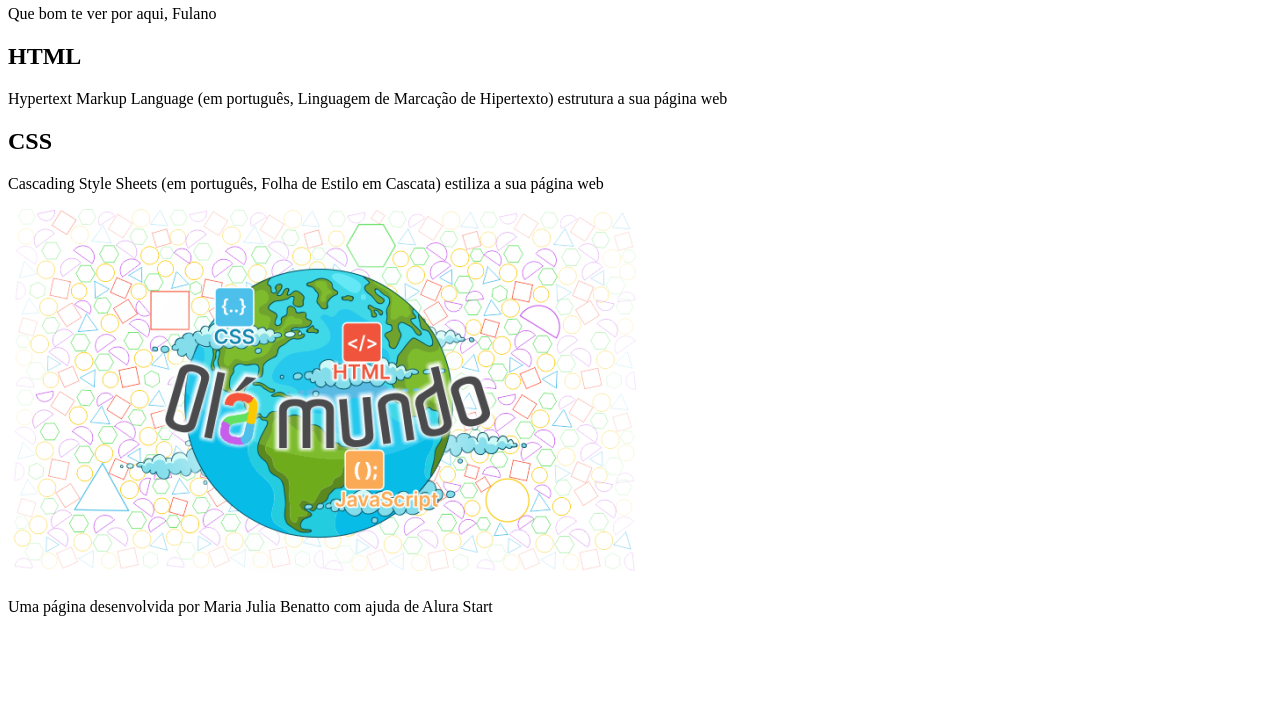
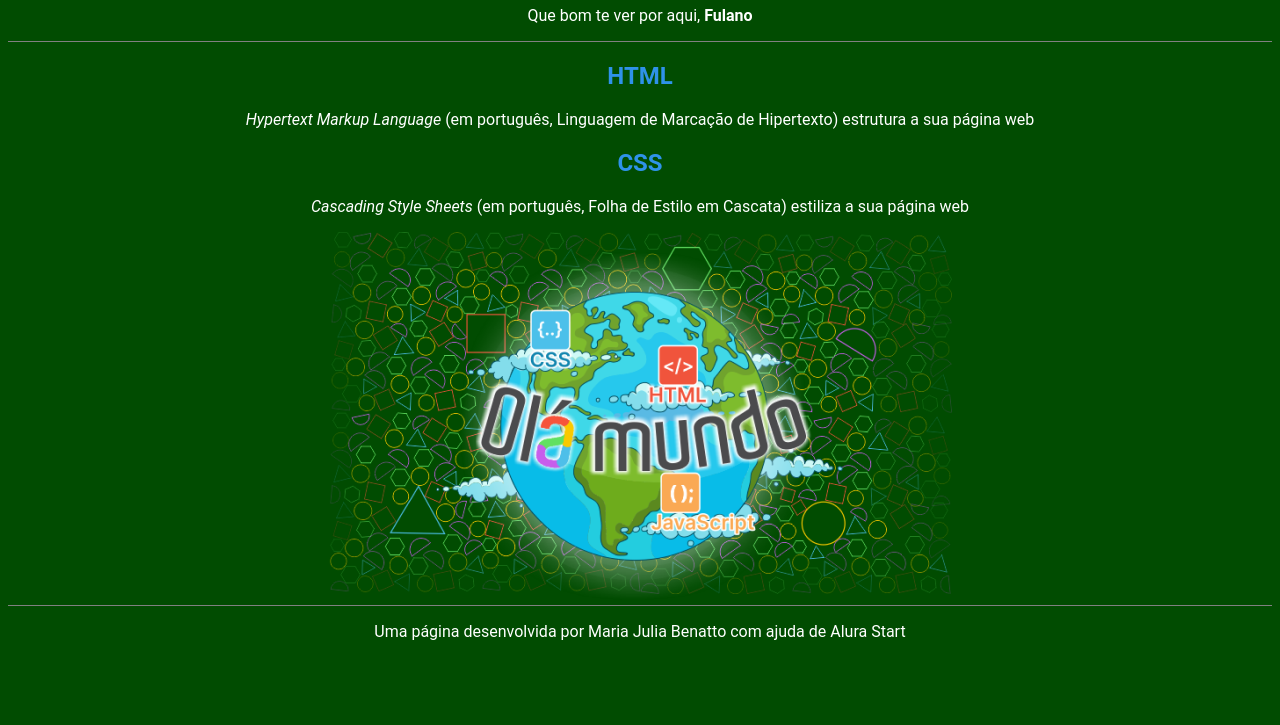
Before and after one commit to MJBenetti/Hey-World, a plain HTML site: page index.html in a window 1280 px wide. Shown: the part 75-800 px from the top of the page. Drawn offline with Linux system fonts and the light colour scheme.

Commit message:
Add files via upload

```diff
--- a/index.html
+++ b/index.html
@@ -4,26 +4,26 @@
     <meta charset="UTF-8">
     <meta name="viewport" content="width=device-width, initial-scale=1.0">
     <title>Hello World</title>
+    <link rel="stylesheet" href="style.css">
 </head>
 <body>
     <header>
         <h1>Hello World</h1>
-        <p>Que bom te ver por aqui, Fulano</p>
+        <p>Que bom te ver por aqui, <span id="nome-usuário">Fulano</span></p>
 
     </header>
 
     <section>
         <h2>HTML</h2>
-        <P>Hypertext Markup Language (em português, Linguagem de Marcação de Hipertexto) estrutura a sua página web</P>
+        <P><span class="texto-inglês"> Hypertext Markup Language</span> (em português, Linguagem de Marcação de Hipertexto) estrutura a sua página web</P>
 
         <h2>CSS</h2>
-        <P>Cascading Style Sheets (em português, Folha de Estilo em Cascata) estiliza a sua página web </P>
+        <P><span class="texto-inglês">Cascading Style Sheets</span> (em português, Folha de Estilo em Cascata) estiliza a sua página web </P>
         <img src="Imagem/Olá Mundo.png" alt="imagem com figuras geométricas ao fundo e uma figura do planeta Terra a frente, com a inscrição Olá Mundo em letras coloridas">
     </section>
 
     <footer>
         <p>Uma página desenvolvida por Maria Julia Benatto com ajuda de Alura Start</p>
-
     </footer>
 
 </body>
--- /dev/null
+++ b/style.css
@@ -0,0 +1,26 @@
+h2{
+    color: rgb(47, 146, 233);
+}
+
+body{
+    background-color: rgb(1, 76, 1);
+    color: white;
+    font-family: Roboto;
+    text-align: center;
+}
+
+header{
+    border-bottom: 1px solid grey;
+}
+
+footer {
+    border-top: 1px solid grey;
+}
+
+#nome-usuário {
+    font-weight: bold;
+}
+
+.texto-inglês{
+    font-style: italic;
+}
```
